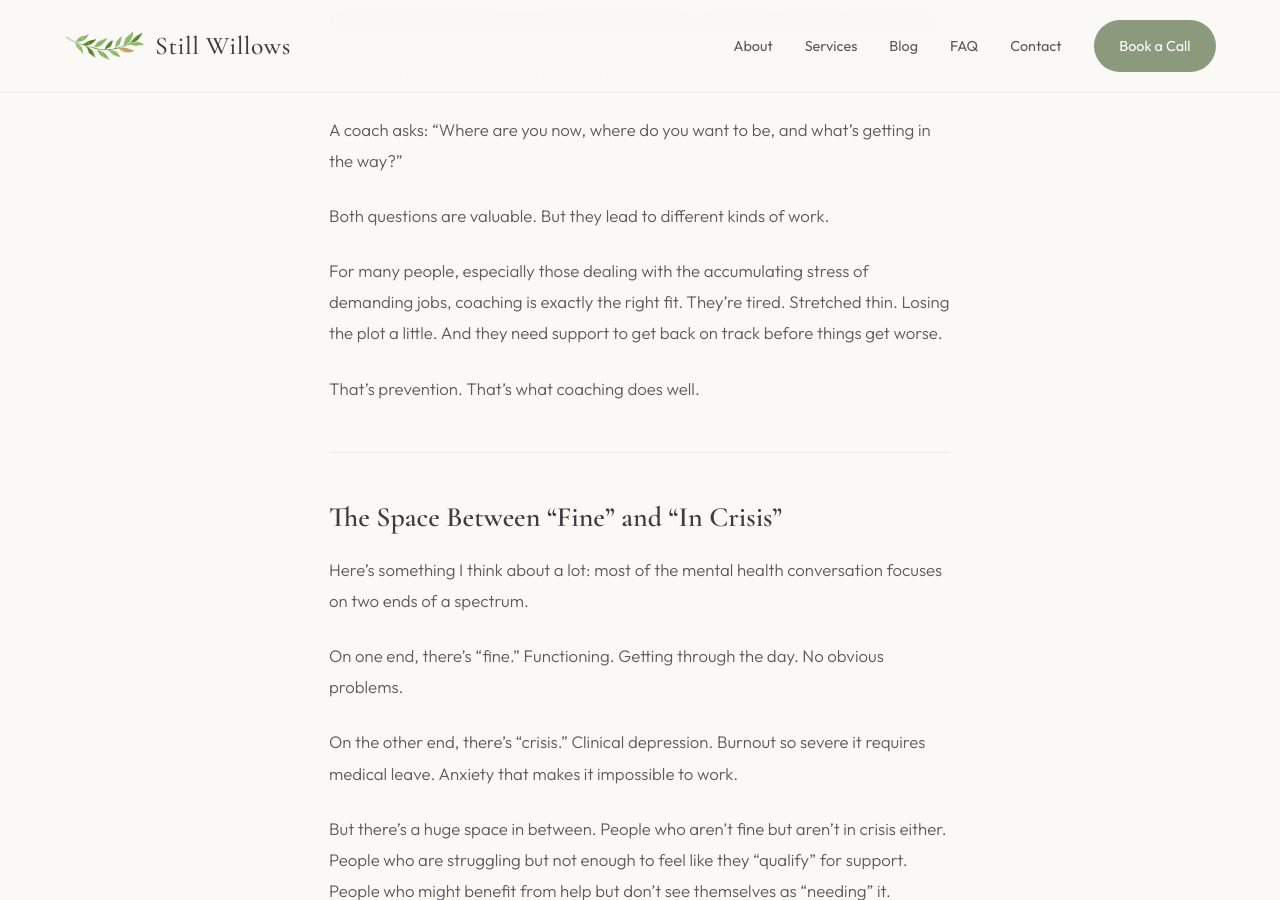
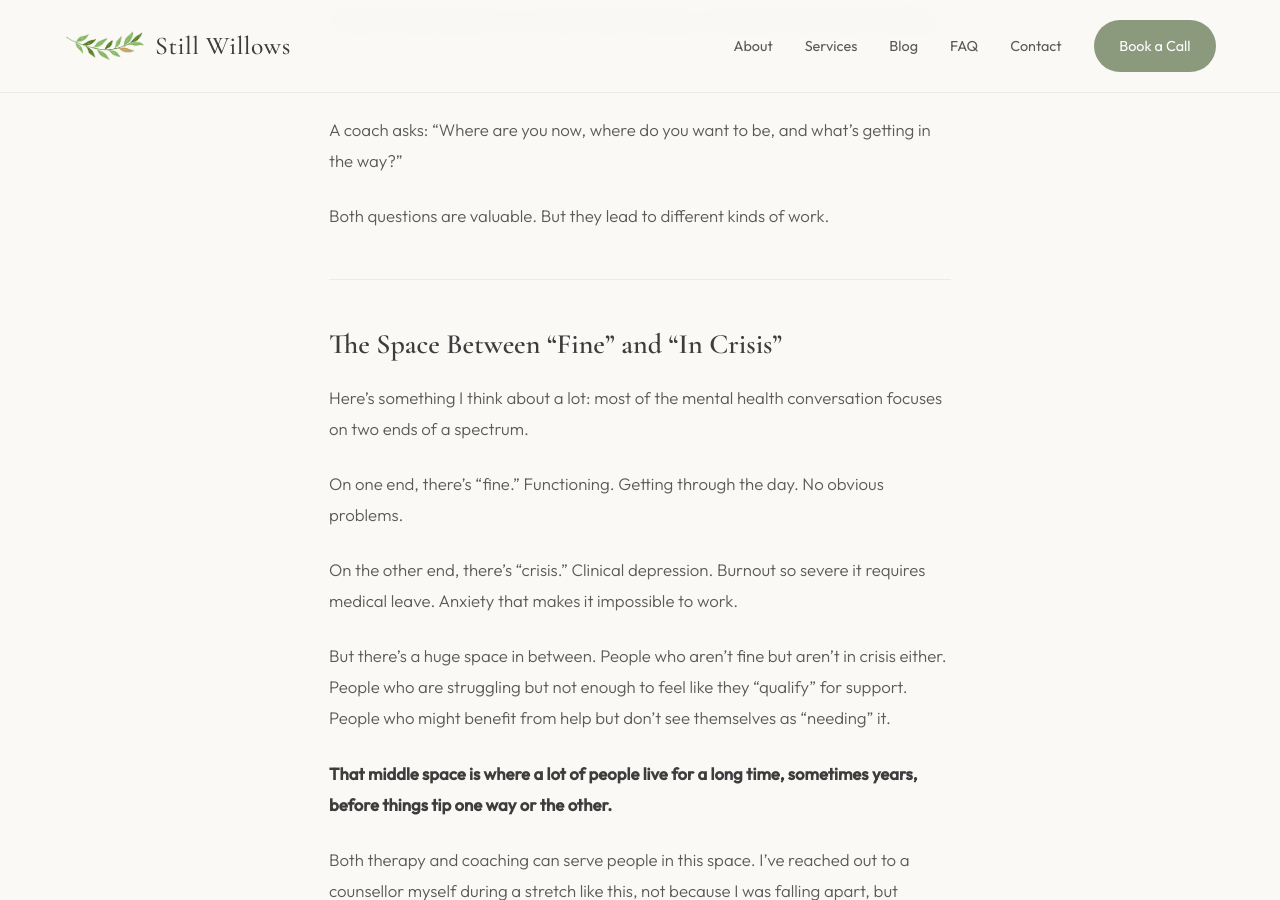
Before and after one commit to captainmike/stillwillows-website, a Jekyll site: the page built from _posts/2026-03-05-what-mental-wellness-coaching-actually-is.md, in a window 1280 px wide and 900 px high, scrolled down 3987 px. Built offline with Jekyll 4.4.1, drawn with Linux system fonts in a browser that asks for light colours.

Commit message:
Remove duplicated paragraph from Why the Distinction Matters section
The "For many people... That's prevention" content was repeated both here
and in the Space Between section. Keeping only the more detailed version
in the latter section.

https://claude.ai/code/session_017C9PmxmK3iahg5rQszFuQp

```diff
--- a/_posts/2026-03-05-what-mental-wellness-coaching-actually-is.md
+++ b/_posts/2026-03-05-what-mental-wellness-coaching-actually-is.md
@@ -81,10 +81,6 @@ A psychologist might ask: "What happened to you, and how is it affecting you now
 A coach asks: "Where are you now, where do you want to be, and what's getting in the way?"
 
 Both questions are valuable. But they lead to different kinds of work.
-
-For many people, especially those dealing with the accumulating stress of demanding jobs, coaching is exactly the right fit. They're tired. Stretched thin. Losing the plot a little. And they need support to get back on track before things get worse.
-
-That's prevention. That's what coaching does well.
 
 ---
 
```
